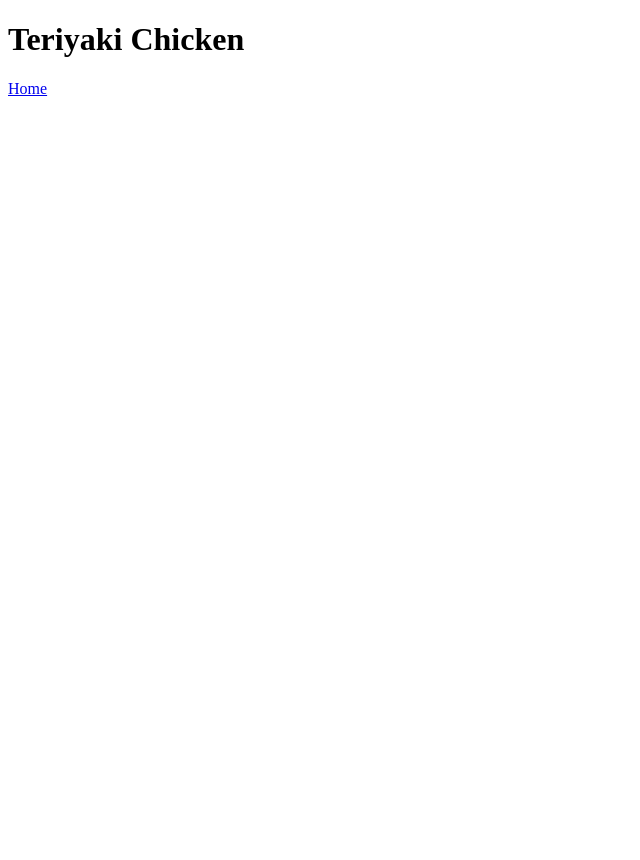
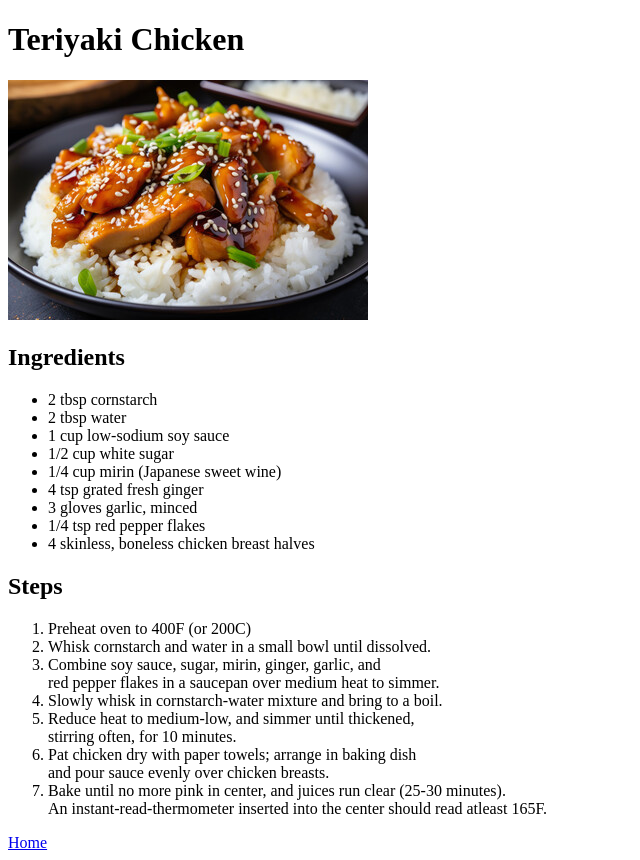
Before and after one commit to AaronR414/odin-recipes, a plain HTML site: page recipes/teriyaki.html in a window 1280 px wide. Shown: the whole page, without its empty margins (0-640 px from the left). Before the commit the page ends 800 px from the top, so only its background shows below. Drawn offline with Linux system fonts and the light colour scheme.

Commit message:
Added ingredients and steps to teriyaki recipes

```diff
--- a/recipes/teriyaki.html
+++ b/recipes/teriyaki.html
@@ -5,6 +5,41 @@
     </head>
     <body>
         <h1>Teriyaki Chicken</h1>
+        <img src="../images/teriyakiChicken.jpg" alt="Complete teriyaki chicken dish">
+        <h2>Ingredients</h2>
+        <ul>
+            <li>2 tbsp cornstarch</li>
+            <li>2 tbsp water</li>
+            <li>1 cup low-sodium soy sauce</li>
+            <li>1/2 cup white sugar</li>
+            <li>1/4 cup mirin (Japanese sweet wine)</li>
+            <li>4 tsp grated fresh ginger</li>
+            <li>3 gloves garlic, minced</li>
+            <li>1/4 tsp red pepper flakes</li>
+            <li>4 skinless, boneless chicken breast halves</li>
+        </ul>
+        <h2>Steps</h2>
+        <ol>
+            <li>Preheat oven to 400F (or 200C)</li>
+            <li>Whisk cornstarch and water in a small bowl until dissolved.</li>
+            <li>
+                Combine soy sauce, sugar, mirin, ginger, garlic, and<br>
+                red pepper flakes in a saucepan over medium heat to simmer.
+            </li>
+            <li>Slowly whisk in cornstarch-water mixture and bring to a boil.</li>
+            <li>
+                Reduce heat to medium-low, and simmer until thickened, <br>
+                stirring often, for 10 minutes.
+            </li>
+            <li>
+                Pat chicken dry with paper towels; arrange in baking dish<br>
+                and pour sauce evenly over chicken breasts.
+            </li>
+            <li>
+                Bake until no more pink in center, and juices run clear (25-30 minutes).<br>
+                An instant-read-thermometer inserted into the center should read atleast 165F.
+            </li>
+        </ol>
         <a href="../index.html">Home</a>
     </body>
 </html>
```
Also changed, not shown: images/teriyakiChicken.jpg (added).
